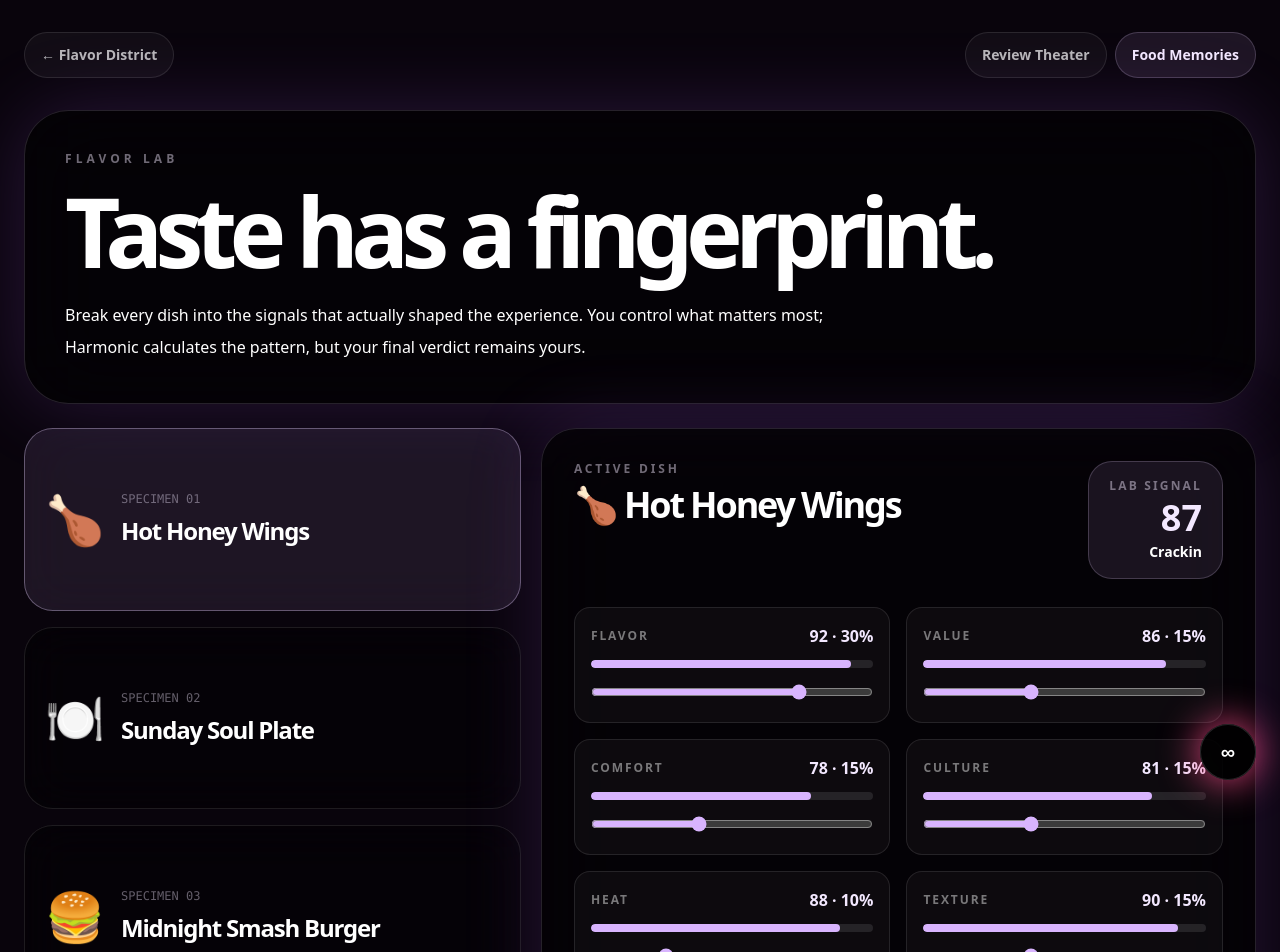
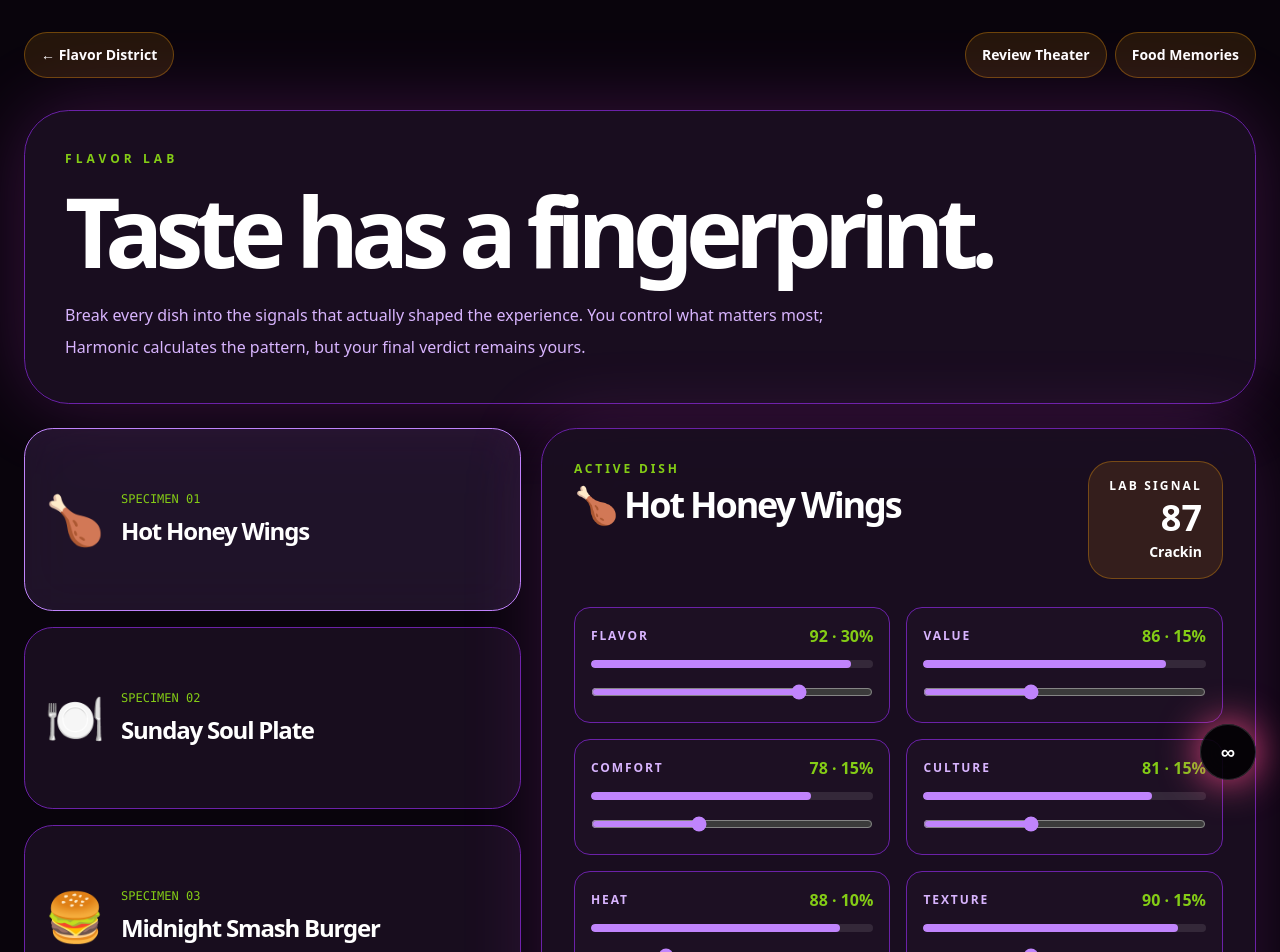
Before and after one commit to thatsmelodic/harmonic-os, a Next.js app: page /worlds/schmackinn/flavor-lab in a window 1280 px wide. Shown: the top 952 px of the page. Built offline with nearby package versions, Linux system fonts and the light colour scheme.

Commit message:
Connect Flavor Lab to Schmackinn design studio

```diff
--- a/app/worlds/schmackinn/flavor-lab/page.tsx
+++ b/app/worlds/schmackinn/flavor-lab/page.tsx
@@ -2,6 +2,7 @@
 
 import Link from 'next/link';
 import { useMemo, useState } from 'react';
+import { WorldCopy } from '@/components/studio/WorldCopy';
 
 const dishes = [
   { name: 'Hot Honey Wings', icon: '🍗', flavor: 92, value: 86, comfort: 78, culture: 81, heat: 88, texture: 90 },
@@ -9,16 +10,9 @@ const dishes = [
   { name: 'Midnight Smash Burger', icon: '🍔', flavor: 94, value: 82, comfort: 91, culture: 76, heat: 54, texture: 96 },
   { name: 'Loaded Truffle Fries', icon: '🍟', flavor: 73, value: 48, comfort: 80, culture: 51, heat: 20, texture: 69 },
 ];
-
 const signals = ['flavor', 'value', 'comfort', 'culture', 'heat', 'texture'] as const;
 type Signal = typeof signals[number];
-
-function verdict(score: number) {
-  if (score >= 90) return { name: 'Schmakinn', note: 'Frequency found. Elite execution.' };
-  if (score >= 76) return { name: 'Crackin', note: 'Worth running back.' };
-  if (score >= 55) return { name: 'Lackin', note: 'The potential showed, but the frequency slipped.' };
-  return { name: 'Bunz', note: 'Save your money.' };
-}
+function verdict(score: number) { if (score >= 90) return { name: 'Schmakinn', note: 'Frequency found. Elite execution.' }; if (score >= 76) return { name: 'Crackin', note: 'Worth running back.' }; if (score >= 55) return { name: 'Lackin', note: 'The potential showed, but the frequency slipped.' }; return { name: 'Bunz', note: 'Save your money.' }; }
 
 export default function SchmackinnFlavorLabPage() {
   const [activeIndex, setActiveIndex] = useState(0);
@@ -29,31 +23,17 @@ export default function SchmackinnFlavorLabPage() {
   const result = verdict(score);
 
   return (
-    <main className="schmackinn-world relative min-h-screen overflow-hidden px-4 py-8 pb-28 text-white sm:px-6">
-      <div className="schmackinn-aurora absolute inset-0 -z-30" />
-      <div className="restaurant-rain absolute inset-0 -z-20 opacity-30" />
-      <div className="steam-cloud steam-one" />
+    <main className="schmackinn-world relative min-h-screen overflow-hidden px-4 py-8 pb-28 sm:px-6" style={{ color: 'var(--world-text)', background: 'var(--world-background)' }}>
+      <div className="schmackinn-aurora absolute inset-0 -z-30" /><div className="restaurant-rain absolute inset-0 -z-20 opacity-30" /><div className="steam-cloud steam-one" />
       <div className="mx-auto max-w-7xl">
-        <nav className="mb-8 flex flex-wrap items-center justify-between gap-3">
-          <Link href="/worlds/schmackinn" className="rounded-full border border-white/10 bg-white/[.04] px-4 py-3 text-sm font-black text-white/70">← Flavor District</Link>
-          <div className="flex gap-2"><Link href="/worlds/schmackinn/reviews" className="rounded-full border border-white/10 bg-white/[.04] px-4 py-3 text-sm font-black text-white/70">Review Theater</Link><Link href="/worlds/schmackinn/memories" className="rounded-full border border-purple-200/20 bg-purple-300/10 px-4 py-3 text-sm font-black text-purple-100">Food Memories</Link></div>
-        </nav>
-
-        <header className="rounded-[2.8rem] border border-purple-200/15 bg-black/50 p-7 shadow-[0_0_80px_rgba(183,108,255,.18)] backdrop-blur-2xl sm:p-10">
-          <p className="text-xs font-black uppercase tracking-[.34em] text-purple-100/45">Flavor Lab</p>
-          <h1 className="mt-4 text-6xl font-black tracking-[-.08em] sm:text-8xl">Taste has a fingerprint.</h1>
-          <p className="mt-5 max-w-3xl text-base leading-8 text-white/58">Break every dish into the signals that actually shaped the experience. You control what matters most; Harmonic calculates the pattern, but your final verdict remains yours.</p>
-        </header>
-
+        <nav className="mb-8 flex flex-wrap items-center justify-between gap-3"><Link href="/worlds/schmackinn" className="world-secondary-action rounded-full border px-4 py-3 text-sm font-black">← Flavor District</Link><div className="flex gap-2"><Link href="/worlds/schmackinn/reviews" className="world-secondary-action rounded-full border px-4 py-3 text-sm font-black">Review Theater</Link><Link href="/worlds/schmackinn/memories" className="world-secondary-action rounded-full border px-4 py-3 text-sm font-black">Food Memories</Link></div></nav>
+        <header className="rounded-[2.8rem] border p-7 backdrop-blur-2xl sm:p-10" style={{ borderColor: 'var(--world-border)', background: 'color-mix(in srgb, var(--world-surface) 86%, transparent)', boxShadow: '0 0 80px color-mix(in srgb, var(--world-glow) 22%, transparent)' }}><p className="world-accent-text text-xs font-black uppercase tracking-[.34em]">Flavor Lab</p><h1 className="mt-4 text-6xl font-black tracking-[-.08em] sm:text-8xl"><WorldCopy world="schmackinn" field="flavorLabTitle" fallback="Taste has a fingerprint." /></h1><p className="world-muted-text mt-5 max-w-3xl text-base leading-8"><WorldCopy world="schmackinn" field="flavorLabDescription" fallback="Break every dish into the signals that actually shaped the experience. You control what matters most; Harmonic calculates the pattern, but your final verdict remains yours." /></p></header>
         <section className="mt-6 grid gap-5 lg:grid-cols-[.82fr_1.18fr]">
-          <div className="grid gap-4">{dishes.map((dish, index) => <button key={dish.name} onClick={() => setActiveIndex(index)} className={`rounded-[1.8rem] border p-5 text-left backdrop-blur-xl transition hover:-translate-y-1 ${index === activeIndex ? 'border-purple-200/35 bg-purple-300/10' : 'border-white/10 bg-black/40'}`}><div className="flex items-center gap-4"><span className="text-5xl">{dish.icon}</span><div><p className="font-mono text-xs text-purple-100/40">SPECIMEN 0{index + 1}</p><h2 className="mt-2 text-2xl font-black tracking-[-.05em]">{dish.name}</h2></div></div></button>)}</div>
-
-          <article className="rounded-[2.2rem] border border-purple-200/15 bg-black/50 p-6 shadow-[0_0_80px_rgba(183,108,255,.16)] backdrop-blur-2xl sm:p-8">
-            <div className="flex flex-wrap items-start justify-between gap-5"><div><p className="text-xs font-black uppercase tracking-[.24em] text-purple-100/45">Active Dish</p><h2 className="mt-2 text-4xl font-black tracking-[-.06em]">{active.icon} {active.name}</h2></div><div className="rounded-[1.5rem] border border-purple-200/20 bg-purple-300/10 px-5 py-4 text-right"><p className="text-xs font-black uppercase tracking-[.18em] text-purple-100/45">Lab Signal</p><p className="mt-1 text-4xl font-black text-purple-100">{score}</p><p className="mt-1 text-sm font-black">{result.name}</p></div></div>
-
-            <div className="mt-7 grid gap-4 sm:grid-cols-2">{signals.map((key) => <label key={key} className="rounded-2xl border border-white/10 bg-white/[.035] p-4"><div className="flex items-center justify-between"><span className="text-xs font-black uppercase tracking-[.16em] text-white/45">{key}</span><span className="font-black text-purple-100">{active[key]} · {weights[key]}%</span></div><div className="mt-3 h-2 overflow-hidden rounded-full bg-white/10"><div className="h-full rounded-full bg-purple-300" style={{ width: `${active[key]}%` }} /></div><input className="mt-4 w-full accent-purple-300" type="range" min="0" max="40" value={weights[key]} onChange={(event) => setWeights((current) => ({ ...current, [key]: Number(event.target.value) }))} /></label>)}</div>
-
-            <div className="mt-6 rounded-[1.7rem] border border-white/10 bg-white/[.035] p-5"><p className="text-xs font-black uppercase tracking-[.2em] text-white/35">Why it landed here</p><p className="mt-3 text-lg font-black text-white/80">{result.note}</p><p className="mt-2 text-sm leading-7 text-white/48">Your weighting makes this score personal. A comfort-food lover and a value hunter can experience the same plate differently without either verdict being erased.</p></div>
+          <div className="grid gap-4">{dishes.map((dish, index) => <button key={dish.name} onClick={() => setActiveIndex(index)} className="rounded-[1.8rem] border p-5 text-left backdrop-blur-xl transition hover:-translate-y-1" style={{ borderColor: index === activeIndex ? 'var(--world-primary)' : 'var(--world-border)', background: index === activeIndex ? 'color-mix(in srgb, var(--world-primary) 12%, transparent)' : 'color-mix(in srgb, var(--world-surface) 82%, transparent)' }}><div className="flex items-center gap-4"><span className="text-5xl">{dish.icon}</span><div><p className="world-accent-text font-mono text-xs">SPECIMEN 0{index + 1}</p><h2 className="mt-2 text-2xl font-black tracking-[-.05em]">{dish.name}</h2></div></div></button>)}</div>
+          <article className="rounded-[2.2rem] border p-6 backdrop-blur-2xl sm:p-8" style={{ borderColor: 'var(--world-border)', background: 'color-mix(in srgb, var(--world-surface) 86%, transparent)', boxShadow: '0 0 80px color-mix(in srgb, var(--world-glow) 18%, transparent)' }}>
+            <div className="flex flex-wrap items-start justify-between gap-5"><div><p className="world-accent-text text-xs font-black uppercase tracking-[.24em]">Active Dish</p><h2 className="mt-2 text-4xl font-black tracking-[-.06em]">{active.icon} {active.name}</h2></div><div className="world-secondary-action rounded-[1.5rem] border px-5 py-4 text-right"><p className="text-xs font-black uppercase tracking-[.18em]">Lab Signal</p><p className="mt-1 text-4xl font-black">{score}</p><p className="mt-1 text-sm font-black">{result.name}</p></div></div>
+            <div className="mt-7 grid gap-4 sm:grid-cols-2">{signals.map((key) => <label key={key} className="world-surface rounded-2xl border p-4" style={{ borderColor: 'var(--world-border)' }}><div className="flex items-center justify-between"><span className="world-muted-text text-xs font-black uppercase tracking-[.16em]">{key}</span><span className="world-accent-text font-black">{active[key]} · {weights[key]}%</span></div><div className="mt-3 h-2 overflow-hidden rounded-full" style={{ background: 'color-mix(in srgb, var(--world-text) 10%, transparent)' }}><div className="h-full rounded-full" style={{ width: `${active[key]}%`, background: 'var(--world-primary)' }} /></div><input className="mt-4 w-full" style={{ accentColor: 'var(--world-primary)' }} type="range" min="0" max="40" value={weights[key]} onChange={(event) => setWeights((current) => ({ ...current, [key]: Number(event.target.value) }))} /></label>)}</div>
+            <div className="world-surface mt-6 rounded-[1.7rem] border p-5" style={{ borderColor: 'var(--world-border)' }}><p className="world-muted-text text-xs font-black uppercase tracking-[.2em]">Why it landed here</p><p className="mt-3 text-lg font-black">{result.note}</p><p className="world-muted-text mt-2 text-sm leading-7">Your weighting makes this score personal. A comfort-food lover and a value hunter can experience the same plate differently without either verdict being erased.</p></div>
           </article>
         </section>
       </div>
```
